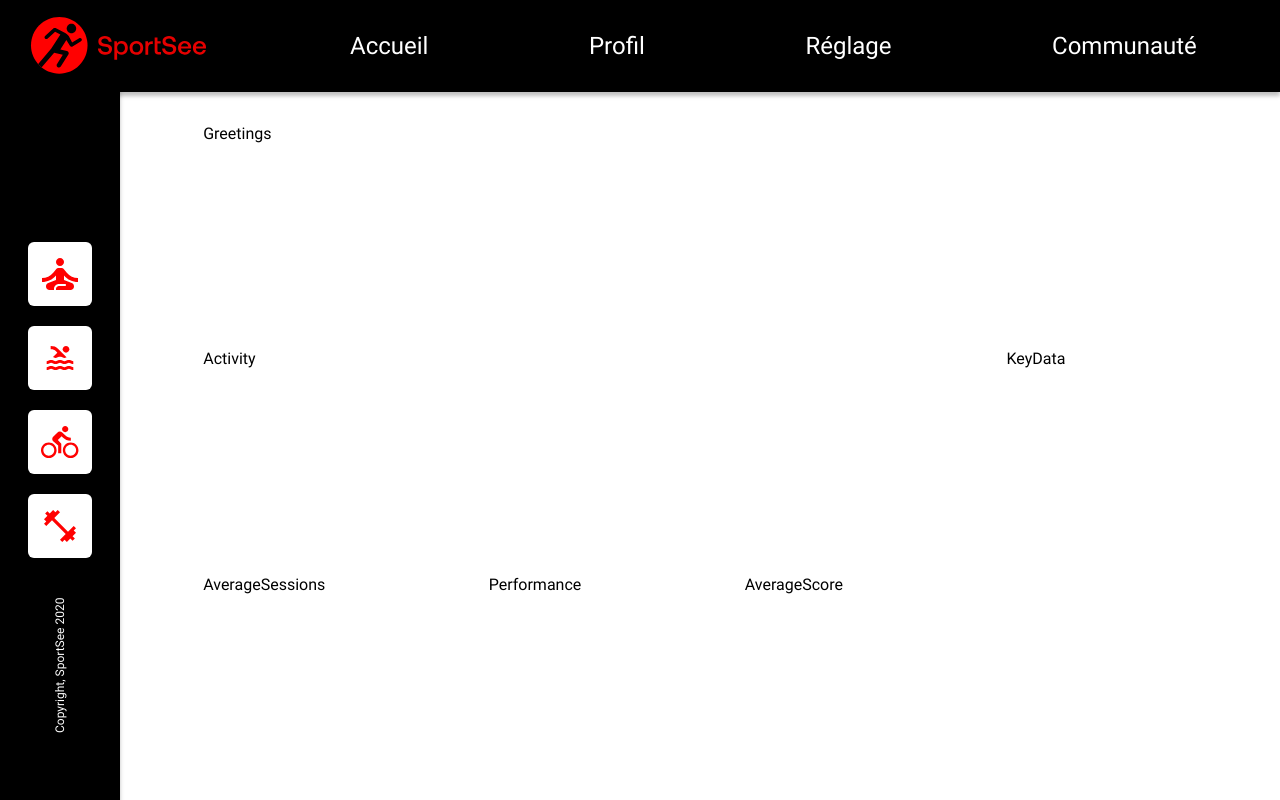
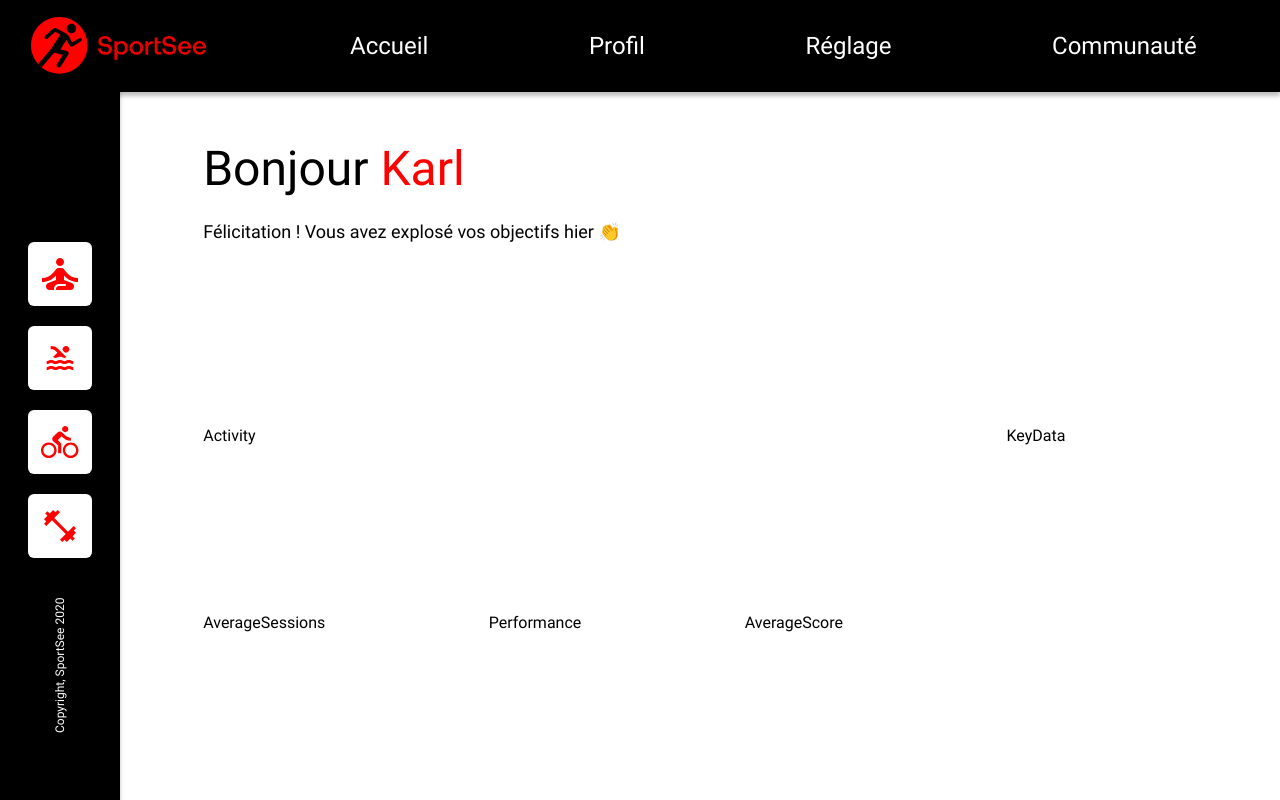
Before and after one commit to SebDelile/SebastienDelile_12_02082021, a React (Create React App) app: page /12 in a window 1280 px wide. Built offline with nearby package versions, Linux system fonts and the light colour scheme.

Commit message:
feat: add Greetings component
add Greeting component and style

```diff
--- a/src/components/Greetings.jsx
+++ b/src/components/Greetings.jsx
@@ -4,13 +4,36 @@ import styled from 'styled-components';
 export class Greetings extends Component {
   constructor(props) {
     super(props);
-    this.stuff = null;
+    this.firstName = this.props.data.firstName;
   }
   render() {
-    return <Container>Greetings</Container>;
+    return (
+      <Container>
+        <Title>
+          Bonjour <FirstName>{this.firstName}</FirstName>
+        </Title>
+        <Message>
+          Félicitation ! Vous avez explosé vos objectifs hier 👏
+        </Message>
+      </Container>
+    );
   }
 }
 
 const Container = styled.header`
   grid-area: greetings;
+  margin: 1rem 0;
 `;
+
+const Title = styled.h1`
+  font-size: 3rem;
+  margin-bottom: 1.5rem;
+`;
+
+const FirstName = styled.span`
+  color: red;
+`;
+
+const Message = styled.p`
+  font-size: 1.125rem;
+`;
```
